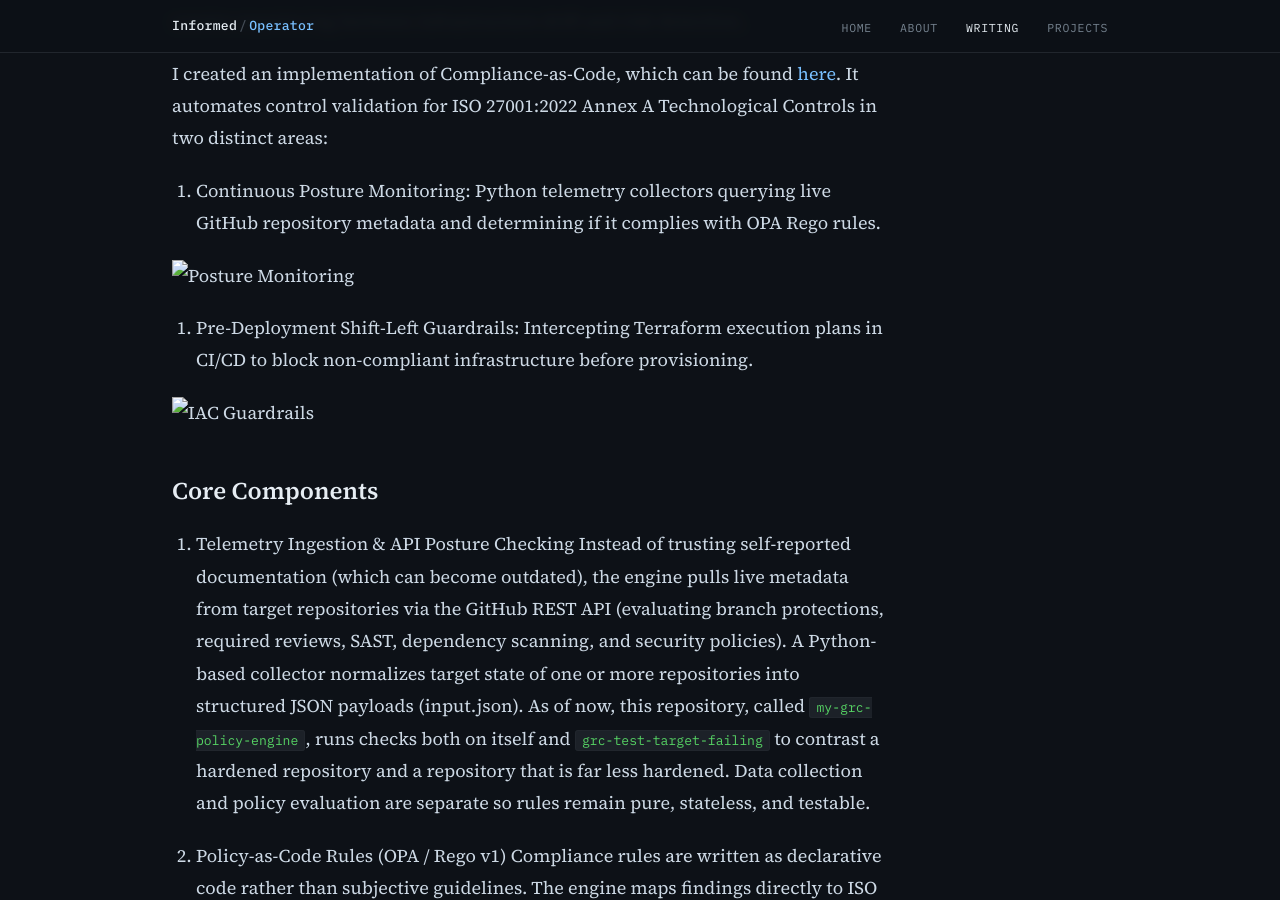
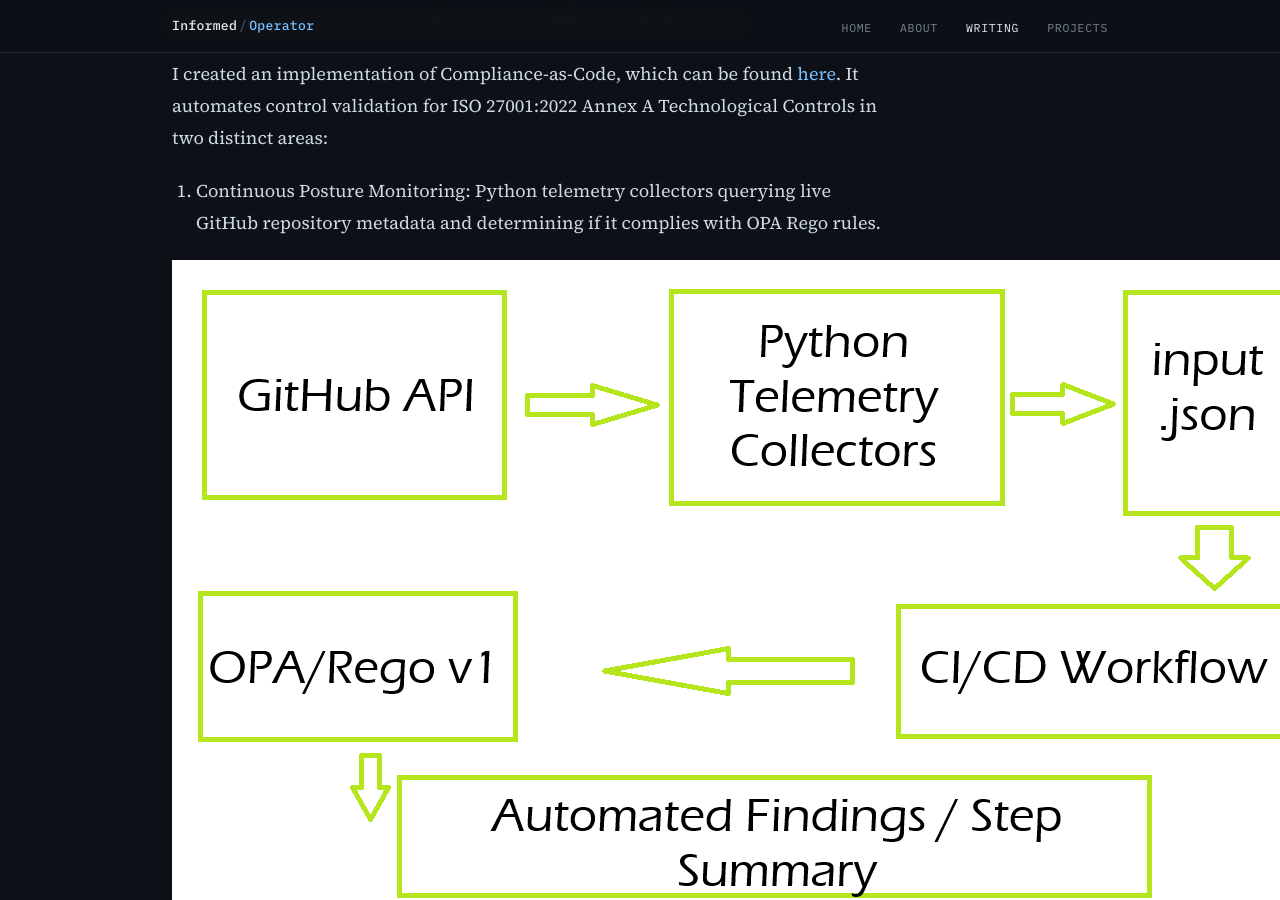
Before and after one commit to informed-operator/informed-operator-site, a Jekyll site: the page built from _posts/2026-10-13-iso27001-grc-engine.md, in a window 1280 px wide and 900 px high, scrolled down 534 px. Built offline with Jekyll 4.4.1, drawn with Linux system fonts in a browser that asks for light colours.

Commit message:
trying absolute paths for images

```diff
--- a/_posts/2026-10-13-iso27001-grc-engine.md
+++ b/_posts/2026-10-13-iso27001-grc-engine.md
@@ -14,11 +14,11 @@
 
 1.  Continuous Posture Monitoring: Python telemetry collectors querying live GitHub repository metadata and determining if it complies with OPA Rego rules.
 
-![Posture Monitoring](../assets/images/posture-monitoring.png "Posture Monitoring")
+![Posture Monitoring](/assets/images/posture-monitoring.png "Posture Monitoring")
 
 2.  Pre-Deployment Shift-Left Guardrails: Intercepting Terraform execution plans in CI/CD to block non-compliant infrastructure before provisioning.
 
-![IAC Guardrails](../assets/images/iac-guardrails.png "IAC Guardrails")
+![IAC Guardrails](/assets/images/iac-guardrails.png "IAC Guardrails")
 
 ## Core Components
 
```
